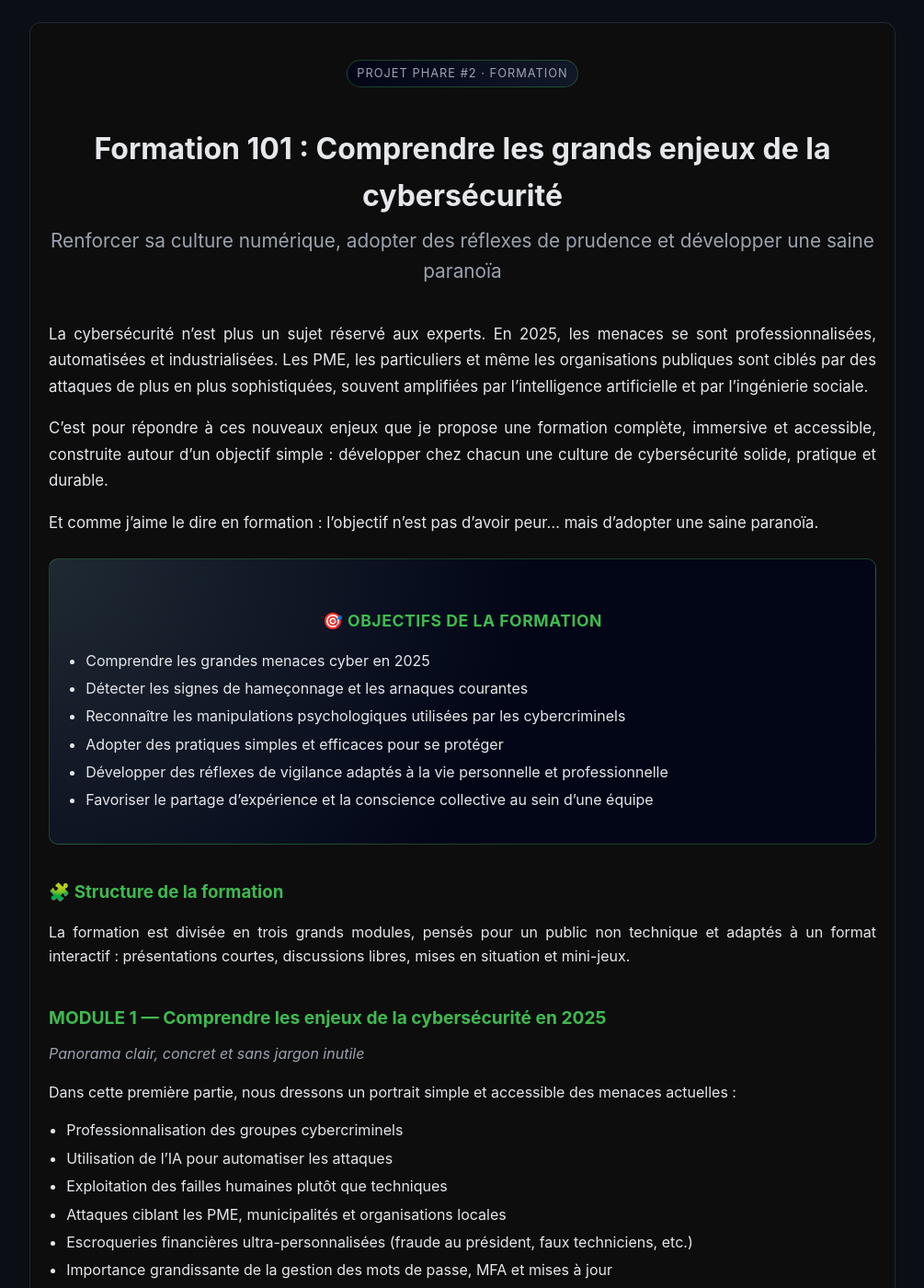
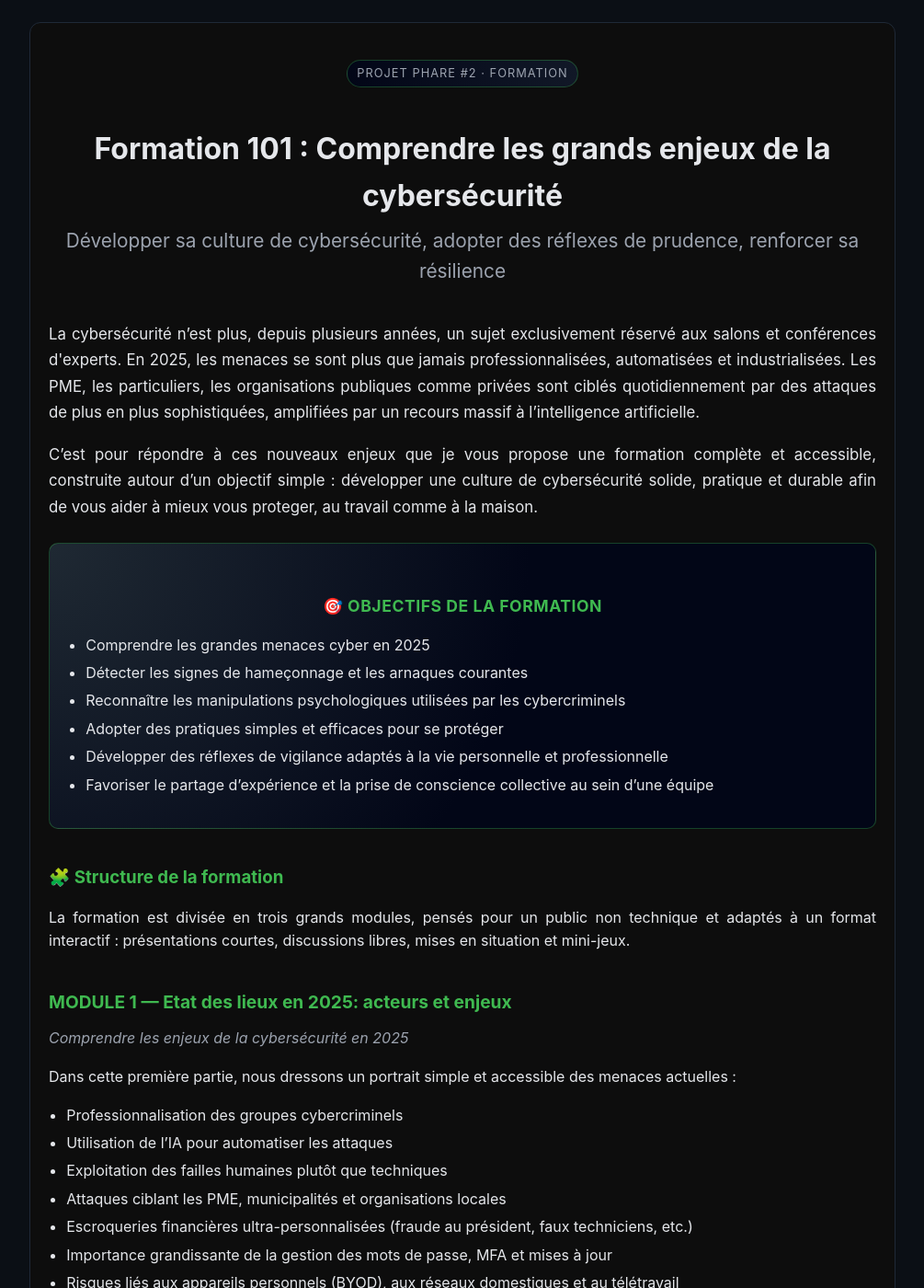
Before and after one commit to sqltemp/portfolio, a Jekyll site: the page projects/phares/formation.html, which Jekyll copies as it is, in a window 1280 px wide and 1400 px high. Shown: the whole window at 92% size, without its empty margins (137-1142 px from the left). Built offline with Jekyll 4.4.1, drawn with Linux system fonts in a browser that asks for light colours; some of the changed text lies outside the part shown.

Commit message:
Update formation.html

```diff
--- a/projects/phares/formation.html
+++ b/projects/phares/formation.html
@@ -126,23 +126,18 @@
     </div>
 
     <h1>Formation 101&nbsp;: Comprendre les grands enjeux de la cybersécurité</h1>
-    <h2>Renforcer sa culture numérique, adopter des réflexes de prudence et développer une saine paranoïa</h2>
+    <h2>Développer sa culture de cybersécurité, adopter des réflexes de prudence, renforcer sa résilience</h2>
 
     <p style="font-size:1.05em; line-height:1.7;">
-      La cybersécurité n’est plus un sujet réservé aux experts. En 2025, les menaces se sont professionnalisées,
-      automatisées et industrialisées. Les PME, les particuliers et même les organisations publiques sont ciblés
-      par des attaques de plus en plus sophistiquées, souvent amplifiées par l’intelligence artificielle et par
-      l’ingénierie sociale.
+      La cybersécurité n’est plus, depuis plusieurs années, un sujet exclusivement réservé aux salons et conférences d'experts. En 2025, les menaces se sont plus que jamais professionnalisées,
+      automatisées et industrialisées. Les PME, les particuliers, les organisations publiques comme privées sont ciblés quotidiennement
+      par des attaques de plus en plus sophistiquées, amplifiées par un recours massif à l’intelligence artificielle.
     </p>
 
     <p style="font-size:1.05em; line-height:1.7;">
-      C’est pour répondre à ces nouveaux enjeux que je propose une formation complète, immersive et accessible,
-      construite autour d’un objectif simple&nbsp;: développer chez chacun une culture de cybersécurité solide,
-      pratique et durable.
-    </p>
-
-    <p style="font-size:1.05em; line-height:1.7;">
-      Et comme j’aime le dire en formation&nbsp;: l’objectif n’est pas d’avoir peur… mais d’adopter une saine paranoïa.
+      C’est pour répondre à ces nouveaux enjeux que je vous propose une formation complète et accessible,
+      construite autour d’un objectif simple&nbsp;: développer une culture de cybersécurité solide,
+      pratique et durable afin de vous aider à mieux vous proteger, au travail comme à la maison.
     </p>
 
     <!-- Encadré : Objectifs de la formation -->
@@ -154,7 +149,7 @@
         <li>Reconnaître les manipulations psychologiques utilisées par les cybercriminels</li>
         <li>Adopter des pratiques simples et efficaces pour se protéger</li>
         <li>Développer des réflexes de vigilance adaptés à la vie personnelle et professionnelle</li>
-        <li>Favoriser le partage d’expérience et la conscience collective au sein d’une équipe</li>
+        <li>Favoriser le partage d’expérience et la prise de conscience collective au sein d’une équipe</li>
       </ul>
     </div>
 
@@ -165,8 +160,8 @@
     </p>
 
     <!-- MODULE 1 -->
-    <h3 class="module-titre">MODULE 1 — Comprendre les enjeux de la cybersécurité en 2025</h3>
-    <p class="module-soustitre">Panorama clair, concret et sans jargon inutile</p>
+    <h3 class="module-titre">MODULE 1 — Etat des lieux en 2025: acteurs et enjeux</h3>
+    <p class="module-soustitre"> Comprendre les enjeux de la cybersécurité en 2025</p>
 
     <p>Dans cette première partie, nous dressons un portrait simple et accessible des menaces actuelles&nbsp;:</p>
     <ul>
@@ -185,7 +180,7 @@
     </p>
 
     <!-- MODULE 2 -->
-    <h3 class="module-titre">MODULE 2 — Initiation au hameçonnage (phishing) et comment s’en défendre</h3>
+    <h3 class="module-titre">MODULE 2 — Initiation au hameçonnage (phishing) et autres techniques d'ingénierie sociale</h3>
     <p class="module-soustitre">Apprendre à reconnaître les signaux faibles</p>
 
     <p>
@@ -214,7 +209,7 @@
     <p><strong>Objectif pédagogique&nbsp;:</strong> apprendre à détecter un piège avant qu’il ne fonctionne.</p>
 
     <!-- MODULE 3 -->
-    <h3 class="module-titre">MODULE 3 — Ingénierie sociale : comprendre les manipulations psychologiques</h3>
+    <h3 class="module-titre">MODULE 3 — Comment développer sa vigilance</h3>
     <p class="module-soustitre">Quand l’attaque vise nos émotions, pas nos ordinateurs</p>
 
     <p>
```
Also changed, not shown: other parts of projects/phares/formation.html (+1 -1 lines).
